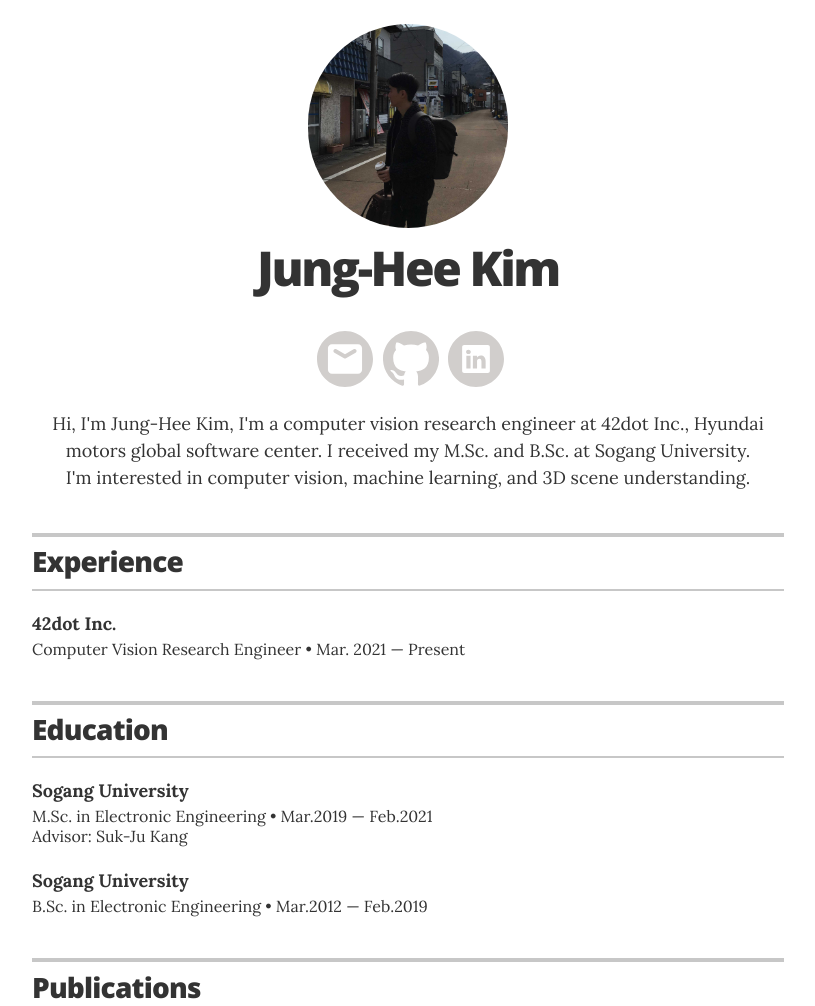
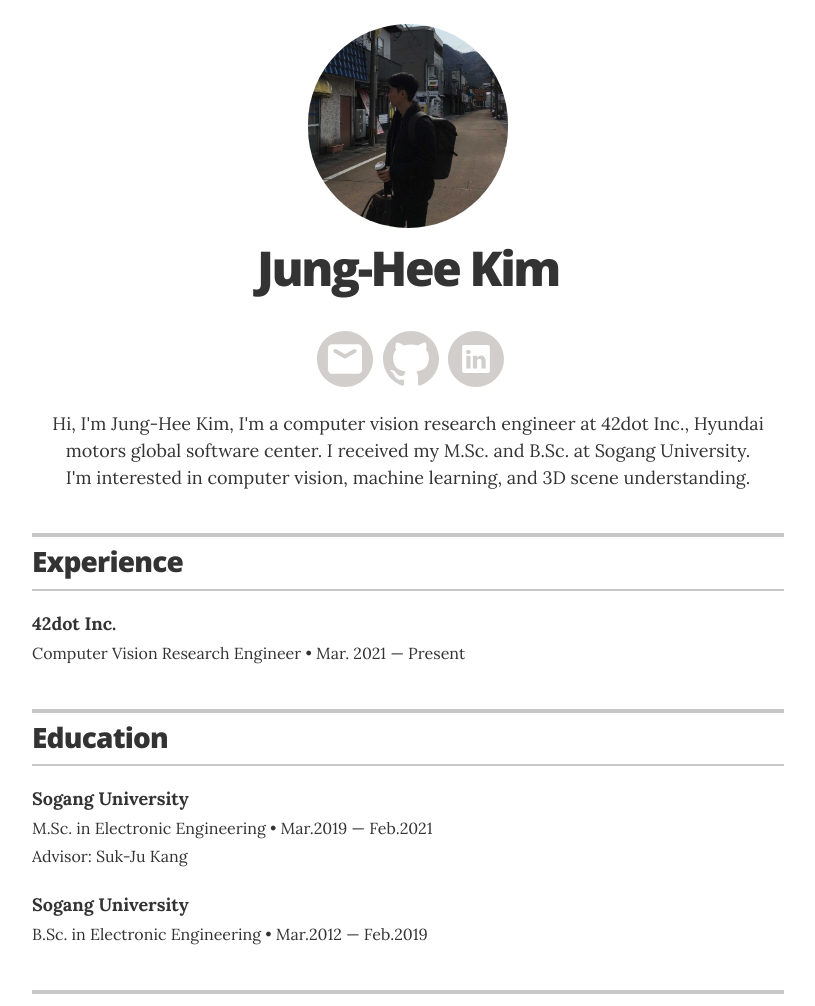
Before and after one commit to JungHeeKim29/jungheekim29.github.io, a Jekyll site: the page built from index.html, in a window 1280 px wide. Shown: the top 1006 px of the page, without its empty margins (232-1047 px from the left). Built offline with Jekyll 4.4.1, drawn with Linux system fonts in a browser that asks for light colours.

Commit message:
fix collapse bug

```diff
--- a/_sass/_resume.scss
+++ b/_sass/_resume.scss
@@ -157,7 +157,7 @@
   }
 
   .resume-item-copy{
-    line-height: .5;
+    line-height: 1;
   }
 
   .resume-item-title,
```
